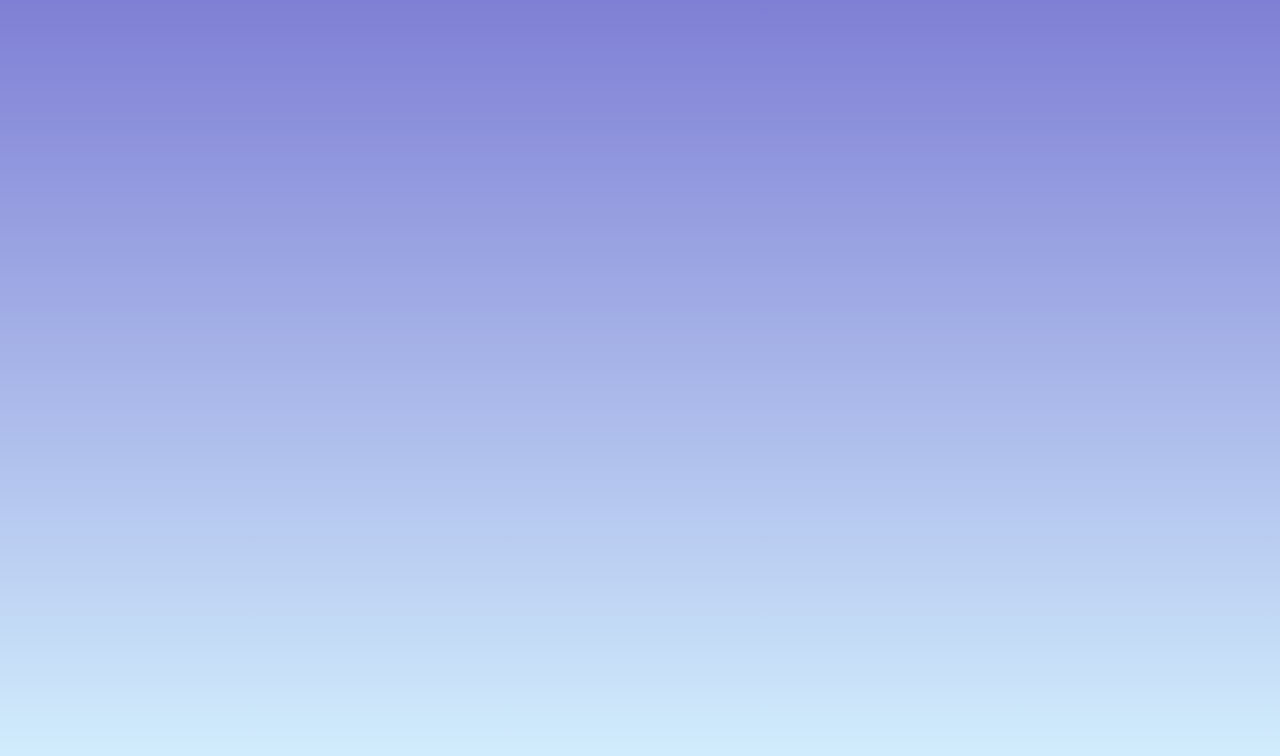
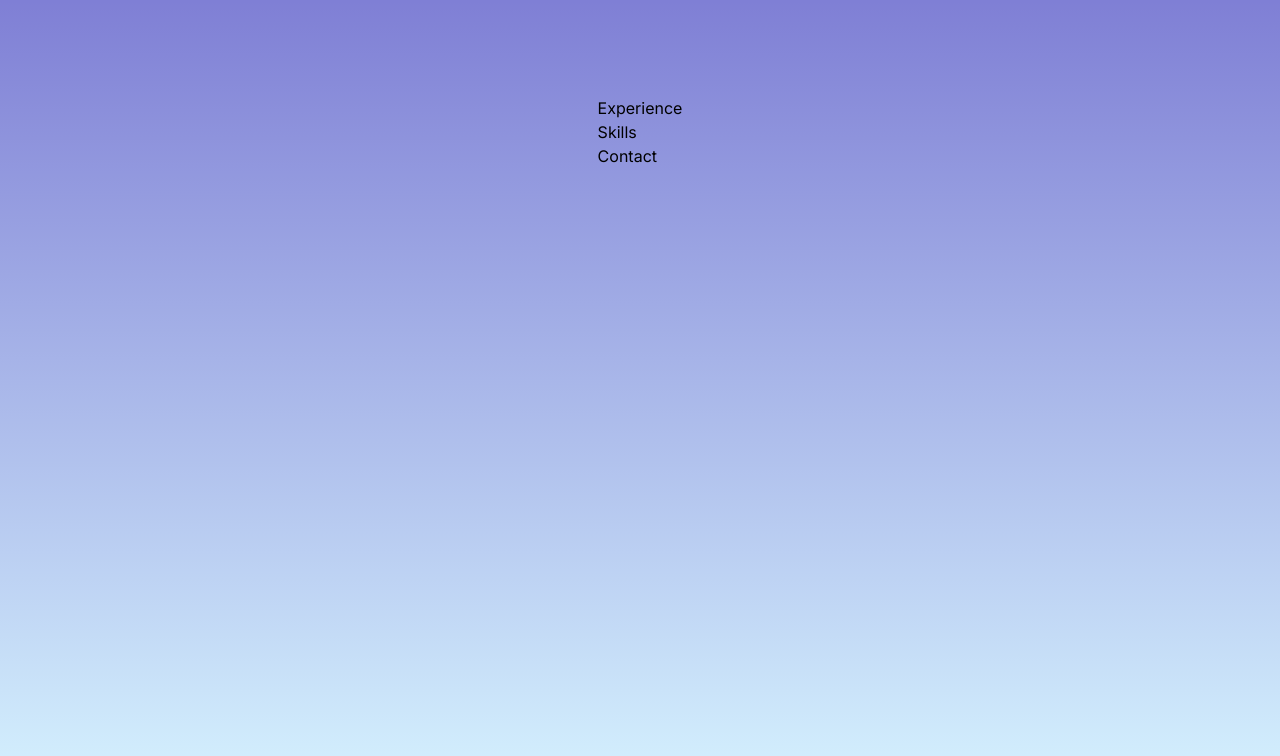
Before and after one commit to robinesp/personal-page, a Next.js app: page / in a window 1280 px wide. Shown: the top 756 px of the page. Built offline with nearby package versions, Linux system fonts and the light colour scheme.

Commit message:
navigation and linting

```diff
--- a/src/app/page.tsx
+++ b/src/app/page.tsx
@@ -1,8 +1,16 @@
 import Image from "next/image";
+import Link from "next/link";
 
 export default function Home() {
   return (
     <main className="flex min-h-screen flex-col items-center justify-between p-24">
+      <div>
+        <nav className="flex flex-col">
+          <Link href="/experience">Experience</Link>
+          <Link href="/skills">Skills</Link>
+          <Link href="/contact">Contact</Link>
+        </nav>
+      </div>
       {/* <div className="z-10 max-w-5xl w-full items-center justify-between font-mono text-sm lg:flex">
         <p className="fixed left-0 top-0 flex w-full justify-center border-b border-gray-300 bg-gradient-to-b from-zinc-200 pb-6 pt-8 backdrop-blur-2xl dark:border-neutral-800 dark:bg-zinc-800/30 dark:from-inherit lg:static lg:w-auto  lg:rounded-xl lg:border lg:bg-gray-200 lg:p-4 lg:dark:bg-zinc-800/30">
           Get started by editing&nbsp;
```
Also changed, not shown: package.json (+7 -5 lines), .eslintrc.json, 1 other file (tests, documents, lock files or other folders).
